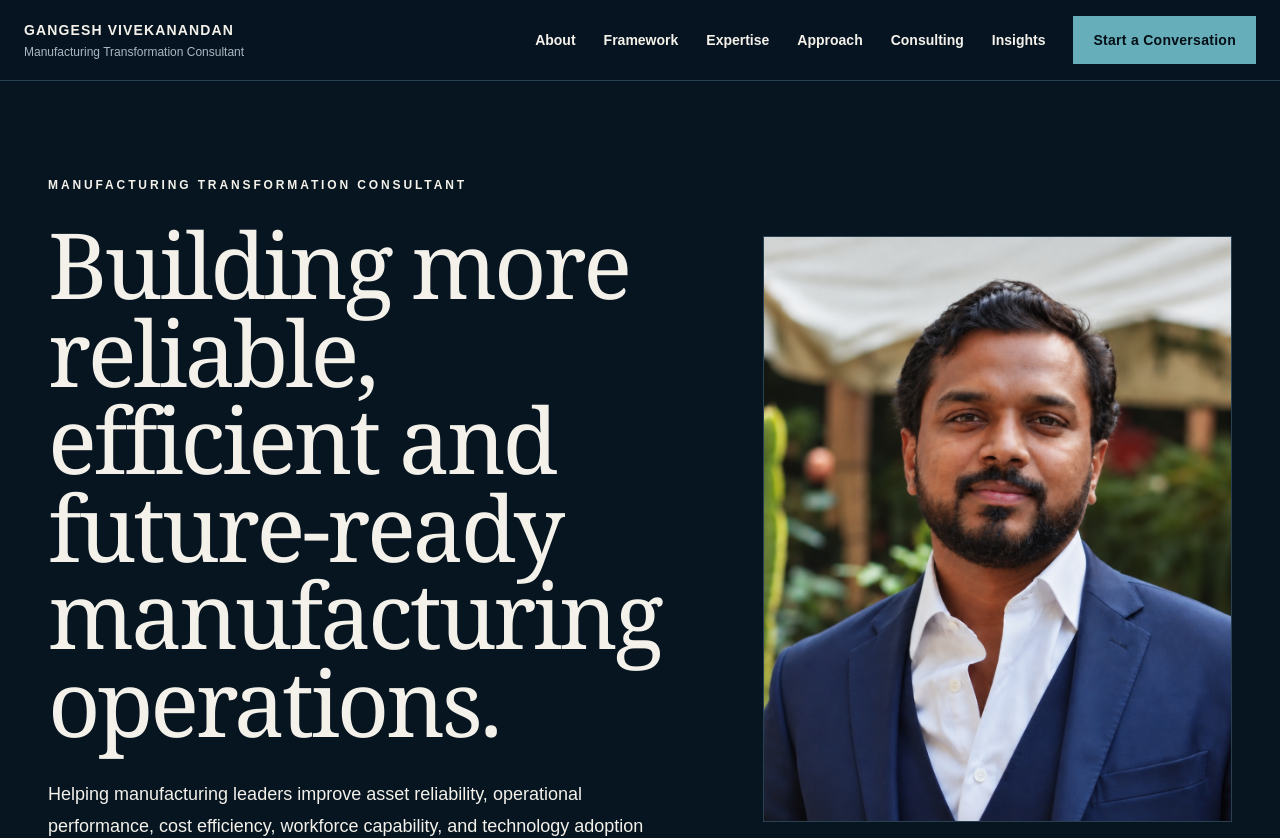
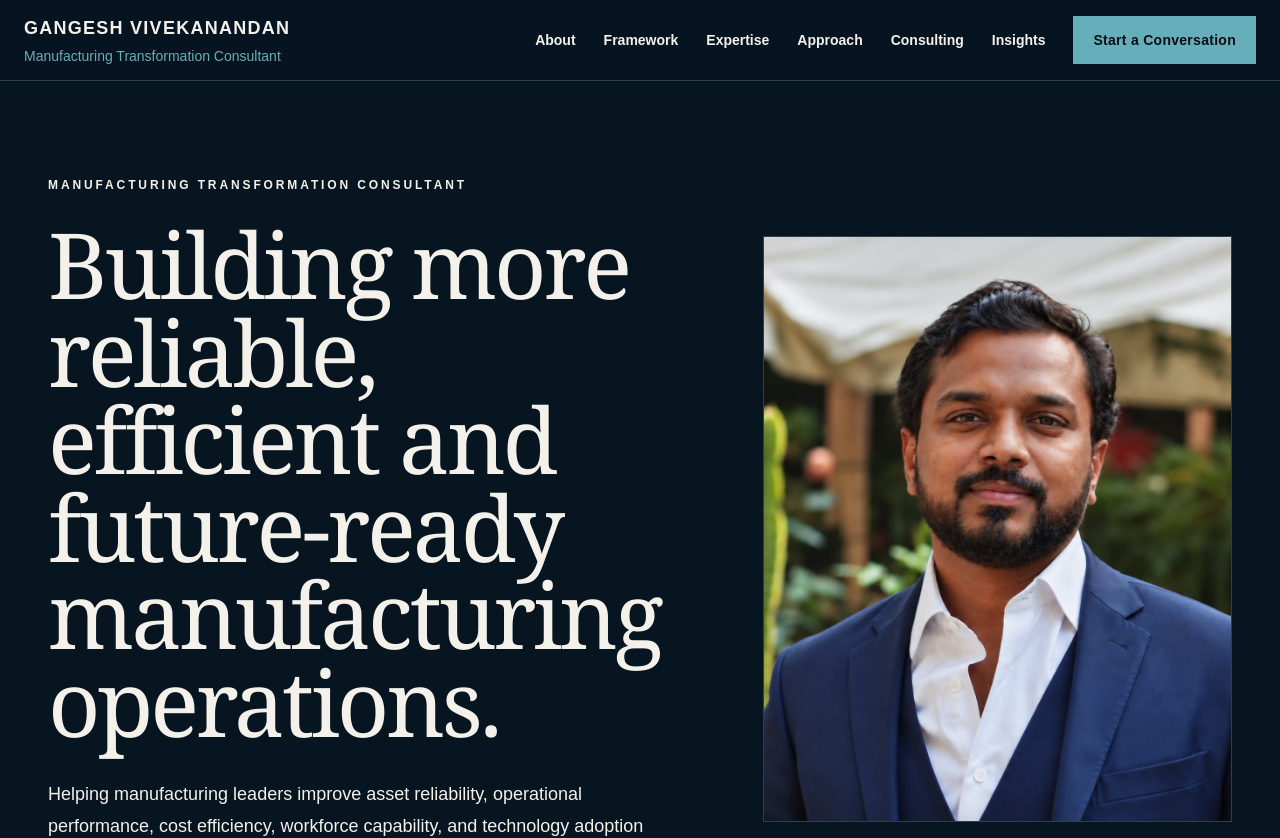
Before and after one commit to gangeshr23-max/gangesh-net, a Next.js app: page / in a window 1280 px wide. Shown: the top 838 px of the page. Built offline with nearby package versions, Linux system fonts and the light colour scheme.

Commit message:
Increase personal brand prominence in header

```diff
--- a/src/components/Header.tsx
+++ b/src/components/Header.tsx
@@ -11,10 +11,10 @@ export default function Header() {
   const [open, setOpen] = useState(false);
   return (
     <header className="sticky top-0 z-50 border-b rule bg-[rgba(7,21,33,.94)] backdrop-blur">
-      <div className="shell h-20 flex items-center justify-between">
-        <Link href="/" className="leading-tight" onClick={() => setOpen(false)}>
-          <div className="font-bold tracking-[.08em] text-sm">GANGESH VIVEKANANDAN</div>
-          <div className="text-xs text-[var(--muted)] mt-1">Manufacturing Transformation Consultant</div>
+      <div className="shell min-h-20 py-3 flex items-center justify-between gap-6">
+        <Link href="/" className="leading-tight shrink-0" onClick={() => setOpen(false)}>
+          <div className="font-bold tracking-[.07em] text-base md:text-lg">GANGESH VIVEKANANDAN</div>
+          <div className="text-sm text-[var(--accent)] mt-1">Manufacturing Transformation Consultant</div>
         </Link>
         <nav className="hidden lg:flex items-center gap-7 text-sm font-semibold">
           {links.map(([label, href]) => <Link key={href} href={href} className="hover:text-[var(--accent)]">{label}</Link>)}
```
